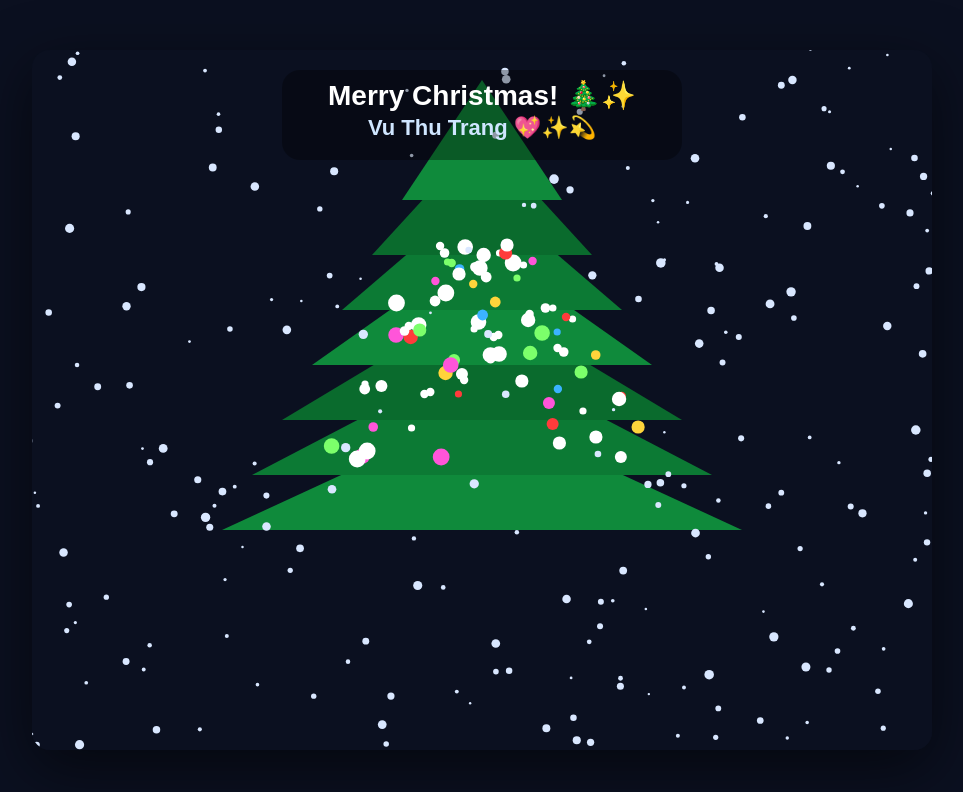
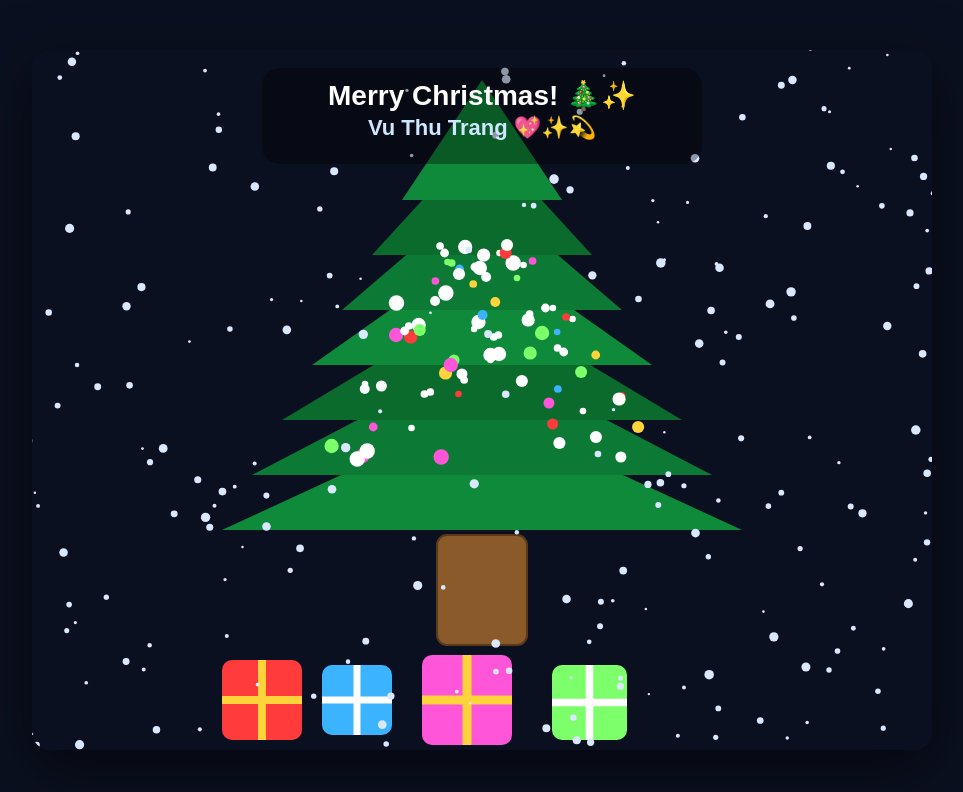
Before and after one commit to lhurukowin/christmas, a plain HTML site: page index.html in a window 1280 px wide. Shown: the whole page, without its empty margins (158-1121 px from the left). Drawn offline with Linux system fonts and the light colour scheme.

Commit message:
Update index.html

```diff
--- a/index.html
+++ b/index.html
@@ -13,7 +13,7 @@
       box-shadow: 0 18px 60px rgba(0,0,0,.55);
       background: #0b1020;
     }
-    /* ĐÃ ẨN HOÀN TOÀN DÒNG HƯỚNG DẪN */
+    /* ẨN DÒNG HƯỚNG DẪN – KHÔNG XOÁ LOGIC */
     .hint{ display:none; }
   </style>
 </head>
@@ -43,6 +43,10 @@
   let paused = false;
   let styleMode = 0;
 
+  function rand(a,b){ return a + Math.random()*(b-a); }
+  function randi(a,b){ return Math.floor(rand(a,b+1)); }
+  function clamp(x,a,b){ return Math.max(a, Math.min(b,x)); }
+
   const tree = {
     baseY: 480,
     levels: 7,
@@ -51,20 +55,14 @@
     layerGap: 55
   };
 
-  const snow = [];
-  const bulbs = [];
-
-  function rand(a,b){ return a + Math.random()*(b-a); }
-  function randi(a,b){ return Math.floor(rand(a,b+1)); }
-  function clamp(x,a,b){ return Math.max(a, Math.min(b,x)); }
-
   function treeWidthAtY(y){
-    const bottom = 520 - 40;
+    const bottom = 480;
     const top = 140;
     const t = clamp((y - top) / (bottom - top), 0, 1);
     return (1 - t) * 60 + t * tree.baseWidth;
   }
 
+  const snow = [];
   function resetSnow(){
     snow.length = 0;
     for (let i=0;i<220;i++){
@@ -79,6 +77,7 @@
     }
   }
 
+  const bulbs = [];
   function resetBulbs(){
     bulbs.length = 0;
     for (let i=0;i<80;i++){
@@ -105,11 +104,11 @@
     ctx.fillRect(0,0,W,H);
   }
 
-  function drawTree(){
+  function drawTree3D(){
     for (let i=0;i<tree.levels;i++){
       const w = tree.baseWidth - i*60;
       const y = tree.baseY - i*tree.layerGap;
-      ctx.fillStyle = GREENS[i%GREENS.length];
+      ctx.fillStyle = GREENS[i % GREENS.length];
       ctx.beginPath();
       ctx.moveTo(W/2-w/2,y);
       ctx.lineTo(W/2+w/2,y);
@@ -117,6 +116,33 @@
       ctx.closePath();
       ctx.fill();
     }
+
+    /* THÂN CÂY */
+    ctx.fillStyle = TRUNK;
+    ctx.strokeStyle = TRUNK_OUTLINE;
+    ctx.lineWidth = 2;
+    ctx.beginPath();
+    ctx.roundRect(W/2-45, tree.baseY+5, 90, 110, 10);
+    ctx.fill();
+    ctx.stroke();
+  }
+
+  function drawGifts(){
+    function gift(x,y,s,box,ribbon){
+      ctx.fillStyle = box;
+      ctx.beginPath();
+      ctx.roundRect(x,y,s,s,10);
+      ctx.fill();
+
+      ctx.fillStyle = ribbon;
+      ctx.fillRect(x+s*0.45,y,s*0.1,s);
+      ctx.fillRect(x,y+s*0.45,s,s*0.1);
+    }
+
+    gift(W/2-260,610,80,"#ff3b3b","#ffd43b");
+    gift(W/2-160,615,70,"#3bb3ff","#ffffff");
+    gift(W/2-60,605,90,"#ff55d9","#ffd43b");
+    gift(W/2+70,615,75,"#7cff6b","#ffffff");
   }
 
   function drawLights(time){
@@ -124,16 +150,21 @@
       const blink = (Math.floor(time*35)+b.phase)%12<6;
       ctx.fillStyle = blink ? b.base : "#ffffff";
       ctx.beginPath();
-      ctx.arc(b.x,b.y,b.size*0.6,0,Math.PI*2);
+      ctx.arc(b.x,b.y,b.size*0.55,0,Math.PI*2);
       ctx.fill();
+    }
+  }
+
+  function updateSnow(){
+    for (const f of snow){
+      f.y += f.vy;
+      if (f.y > H){ f.y = -10; }
     }
   }
 
   function drawSnow(){
     ctx.fillStyle = SNOW;
     for (const f of snow){
-      f.y += f.vy;
-      if (f.y > H){ f.y = -10; }
       ctx.beginPath();
       ctx.arc(f.x,f.y,f.r,0,Math.PI*2);
       ctx.fill();
@@ -142,13 +173,12 @@
 
   function drawTextOverlay(){
     ctx.textAlign = "center";
-
     ctx.fillStyle = "rgba(0,0,0,0.35)";
     ctx.beginPath();
-    ctx.roundRect(W/2-200, 20, 400, 90, 18);
+    ctx.roundRect(W/2-220, 18, 440, 96, 18);
     ctx.fill();
 
-    ctx.fillStyle = "#fff";
+    ctx.fillStyle = "#ffffff";
     ctx.font = "bold 28px Arial";
     ctx.fillText("Merry Christmas! 🎄✨", W/2, 55);
 
@@ -157,10 +187,13 @@
     ctx.fillText("Vu Thu Trang 💖✨💫", W/2, 85);
   }
 
-  function loop(t){
+  function loop(now){
+    const time = now/1000;
     drawBackground();
-    drawTree();
-    drawLights(t/1000);
+    drawTree3D();
+    drawLights(time);
+    drawGifts();
+    updateSnow();
     drawSnow();
     drawTextOverlay();
     requestAnimationFrame(loop);
@@ -169,7 +202,6 @@
   document.addEventListener("keydown",(e)=>{
     const k = e.key.toLowerCase();
     if (k===" ") paused=!paused;
-    if (k==="s") styleMode=(styleMode+1)%2;
     if (k==="r") resetAll();
   });
 
```
